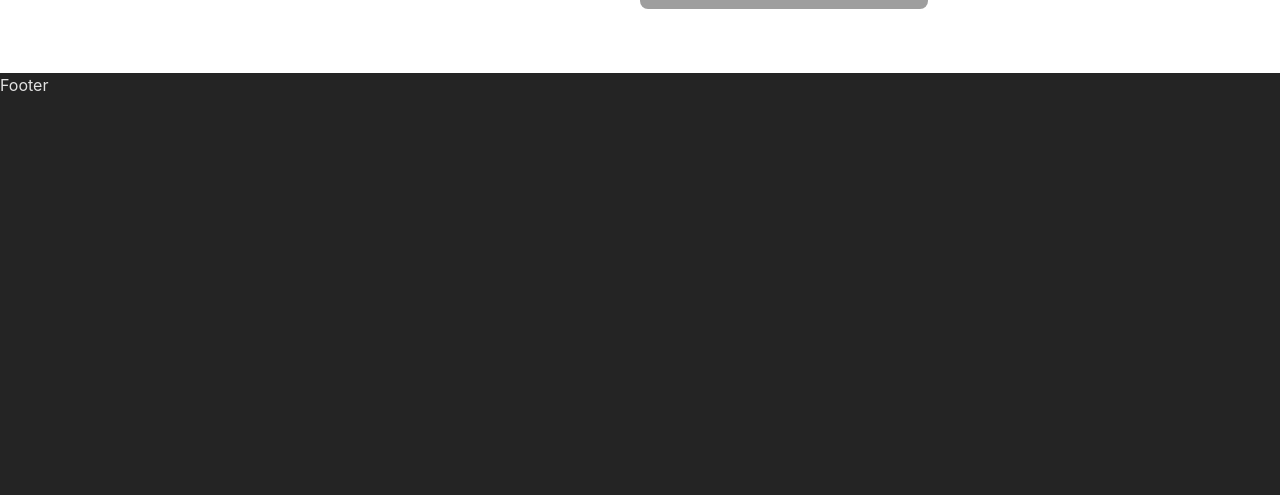
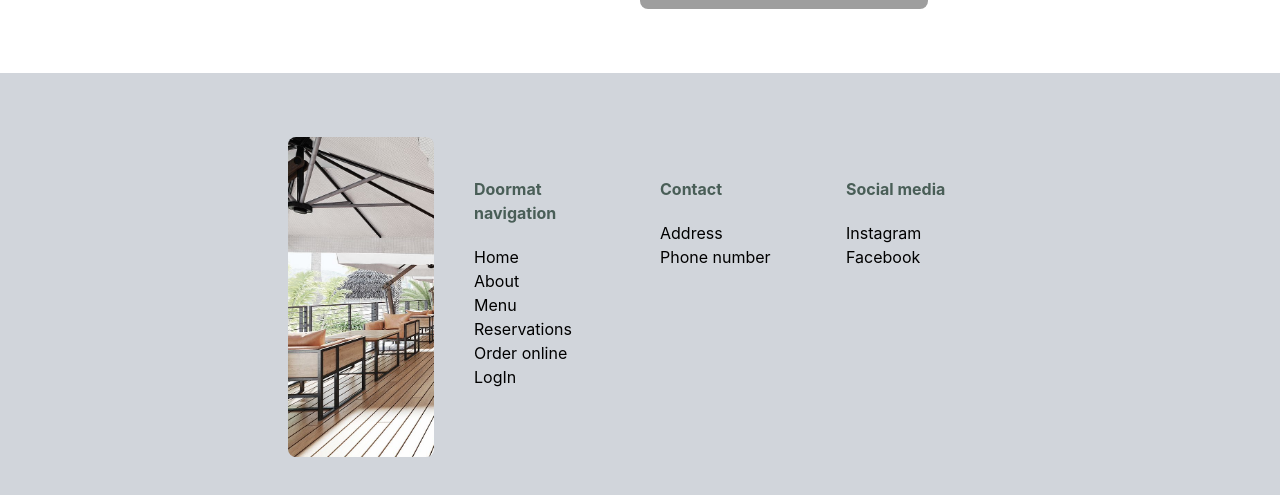
Before and after one commit to resendeleonardo/meta-frontend-developer-capstone, a React (Vite) app in the folder frontend-developer-capstone/: page / in a window 1280 px wide. Shown: the part 2082-2577 px from the top of the page. Before the commit the page ends 2179 px from the top, so only its background shows below. Built offline with nearby package versions, Linux system fonts and the light colour scheme; grey boxes are pictures that could not be loaded.

Commit message:
add footer

```diff
--- a/frontend-developer-capstone/src/components/Footer.tsx
+++ b/frontend-developer-capstone/src/components/Footer.tsx
@@ -1,7 +1,40 @@
 import React from "react";
 
 function Footer() {
-  return <div>Footer</div>;
+  return (
+    <>
+      <div className="bg-gray-300 h-3/4 py-16 px-5 sm:px-20 xl:px-72">
+        <div className="grid grid-cols-4 gap-10">
+          <div style={{ backgroundImage: "url('/restaurant.jpg')"}} className="h-80 bg-cover rounded-lg"></div>
+          <div className="mt-10">
+            <h3 className="text-primary-color font-bold">Doormat navigation</h3>
+            <ul className="mt-5 text-black">
+              <li>Home</li>
+              <li>About</li>
+              <li>Menu</li>
+              <li>Reservations</li>
+              <li>Order online</li>
+              <li>LogIn</li>
+            </ul>
+          </div>
+          <div className="mt-10">
+            <h3 className="text-primary-color font-bold">Contact</h3>
+            <ul className="mt-5 text-black">
+              <li>Address</li>
+              <li>Phone number</li>
+            </ul>
+          </div>
+          <div className="mt-10">
+            <h3 className="text-primary-color font-bold">Social media</h3>
+            <ul className="mt-5 text-black">
+              <li>Instagram</li>
+              <li>Facebook</li>
+            </ul>
+          </div>
+        </div>
+      </div>
+    </>
+  );
 }
 
 export default Footer;
```
